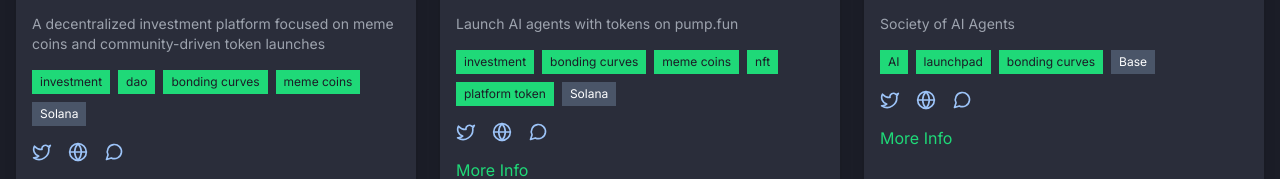
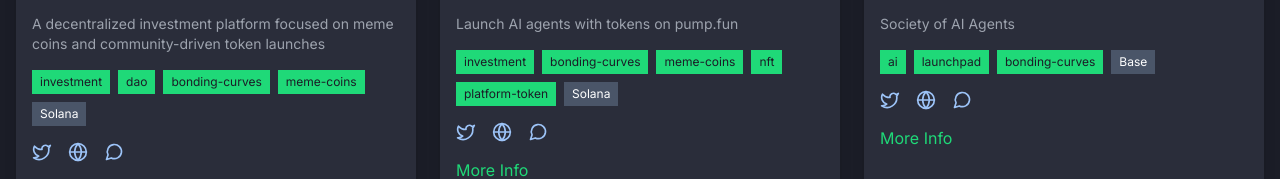
Before and after one commit to codingshot/trump-ecosystem, a Next.js app: page / in a window 1280 px wide. Shown: the part 448-627 px from the top of the page. Built offline with nearby package versions, Linux system fonts and the light colour scheme.

Commit message:
updating tag formatting, tried to do some logic but just changed tags in json and just rawdogg pushing it to the internet

```diff
--- a/app/components/ToolsSection.tsx
+++ b/app/components/ToolsSection.tsx
@@ -12,6 +12,7 @@ import {
 } from "./ui/select"
 import toolsData from '../data/tools.json'
 import { AndOrToggle } from './AndOrToggle'
+import { areStringsEqual } from '../utils/stringUtils'
 
 interface ToolsSectionProps {
   globalSearchQuery: string
--- a/app/data/projects.json
+++ b/app/data/projects.json
@@ -6,8 +6,8 @@
     "url": "https://daos.fun",
     "chatLink": "http://t.me/daosfun",
     "profileImage": "https://pbs.twimg.com/profile_images/1838070559051300864/4vmoeUAj_400x400.png",
-    "tags": ["investment", "dao", "bonding curves", "meme coins"],
-    "blockchain": "Solana",
+    "tags": ["investment", "dao", "bonding-curves", "meme-coins"],
+    "blockchain": ["Solana"],
     "tvl": "",
     "github": "http://github.com/daosfun",
     "contractAddress": "7YarqDFjkZk8TJxK.....(SOL)",
@@ -21,8 +21,8 @@
     "url": "https://vvaifu.fun",
     "chatLink": "http://t.me/vvaifu",
     "profileImage": "https://pbs.twimg.com/profile_images/1847300709789687808/x_8DI6pa_400x400.jpg",
-    "tags": ["investment", "bonding curves", "meme coins", "nft", "platform token"],
-    "blockchain": "Solana",
+    "tags": ["investment", "bonding-curves", "meme-coins", "nft", "platform-token"],
+    "blockchain": ["Solana"],
     "tvl": "",
     "github": "",
     "contractAddress": null,
@@ -36,8 +36,8 @@
     "url": "https://virtuals.io",
     "chatLink": "https://t.me/virtuals",
     "profileImage": "https://pbs.twimg.com/profile_images/1759593486674972672/kh5ynoMH_400x400.jpg",
-    "tags": ["AI", "launchpad", "bonding curves"],
-    "blockchain": "Base",
+    "tags": ["ai", "launchpad", "bonding-curves"],
+    "blockchain": ["Base"],
     "tvl": "",
     "github": "",
     "contractAddress": null,
@@ -51,8 +51,8 @@
     "url": "https://meme.cooking",
     "chatLink": "",
     "profileImage": "https://pbs.twimg.com/profile_images/1821495508336087040/TJP-jO6V_400x400.jpg",
-    "tags": ["token", "bonding curves"],
-    "blockchain": "NEAR",
+    "tags": ["token", "bonding-curves"],
+    "blockchain": ["NEAR"],
     "tvl": "",
     "github": "",
     "contractAddress": "",
@@ -66,8 +66,8 @@
     "url": "https://www.emojicoin.fun/home",
     "chatLink": "https://discord.gg/econia",
     "profileImage": "https://pbs.twimg.com/profile_images/1853618902875635712/7WBHawWR_400x400.jpg",
-    "tags": [ "launchpad", "bonding curves"],
-    "blockchain": "Aptos",
+    "tags": ["launchpad", "bonding-curves"],
+    "blockchain": ["Aptos"],
     "tvl": "",
     "github": "",
     "contractAddress": null,
@@ -81,8 +81,8 @@
     "url": "https://hop.fun",
     "chatLink": "",
     "profileImage": "https://pbs.twimg.com/profile_images/1827504876110188544/G9NH_V7z_400x400.jpg",
-    "tags": [ "launchpad", "bonding curves"],
-    "blockchain": "Sui",
+    "tags": ["launchpad", "bonding-curves"],
+    "blockchain": ["Sui"],
     "tvl": "",
     "github": "",
     "contractAddress": null,
@@ -96,8 +96,8 @@
     "url": "https://pump.uptos.xyz/",
     "chatLink": "https://t.me/uptosportal",
     "profileImage": "https://pbs.twimg.com/profile_images/1846050271526584320/RY38ukoe_400x400.jpg",
-    "tags": [ "launchpad", "bonding curves"],
-    "blockchain": "Aptos",
+    "tags": ["launchpad", "bonding-curves"],
+    "blockchain": ["Aptos"],
     "tvl": "",
     "github": "",
     "contractAddress": null,
@@ -111,8 +111,8 @@
     "url": "https://time.fun",
     "chatLink": "",
     "profileImage": "https://pbs.twimg.com/profile_images/1840758823113445376/TOlW_BuG_400x400.jpg",
-    "tags": ["investment", "social", "bonding curves", "meme coins"],
-    "blockchain": "Solana",
+    "tags": ["investment", "social", "bonding-curves", "meme-coins"],
+    "blockchain": ["Solana"],
     "tvl": "",
     "github": "",
     "contractAddress": "",
@@ -126,8 +126,8 @@
     "url": "https://maps.fun",
     "chatLink": "",
     "profileImage": "https://pbs.twimg.com/profile_images/1861645902064295940/cTbnANJb_400x400.jpg",
-    "tags": ["investment", "bonding curves", "meme coins", "rwa"],
-    "blockchain": "Solana",
+    "tags": ["investment", "bonding-curves", "meme-coins", "rwa"],
+    "blockchain": ["Solana"],
     "tvl": "",
     "github": "",
     "contractAddress": "",
@@ -141,8 +141,8 @@
     "url": "https://gaspump.tg",
     "chatLink": "https://t.me/gasPump_chat",
     "profileImage": "https://pbs.twimg.com/profile_images/1799892413143547904/NWsrdslE_400x400.jpg",
-    "tags": ["investment", "telegram", "meme coins"],
-    "blockchain": "TON",
+    "tags": ["investment", "telegram", "meme-coins"],
+    "blockchain": ["TON"],
     "tvl": "",
     "github": "",
     "contractAddress": "",
@@ -156,8 +156,8 @@
     "url": "https://beta.mitte.gg/meme",
     "chatLink": "https://discord.com/invite/z92eFjHhEf",
     "profileImage": "https://pbs.twimg.com/profile_images/1818627779321380876/_HMtG1iF_400x400.jpg",
-    "tags": ["nft", "bonding curves", "meme coins"],
-    "blockchain": "NEAR",
+    "tags": ["nft", "bonding-curves", "meme-coins"],
+    "blockchain": ["NEAR"],
     "tvl": "",
     "github": "",
     "contractAddress": "",
@@ -171,7 +171,7 @@
     "url": "https://movepump.com",
     "chatLink": "https://t.me/MovePumpChat",
     "profileImage": "https://movepump.com/images/icons/movepump-logo.svg",
-    "tags": ["launchpad", "bonding curves", "meme coins"],
+    "tags": ["launchpad", "bonding-curves", "meme-coins"],
     "blockchain": ["Sui", "Aptos"],
     "tvl": "",
     "github": "",
@@ -186,8 +186,8 @@
     "url": "https://vector.fun",
     "chatLink": "http://t.me/vectordotfun",
     "profileImage": "https://pbs.twimg.com/profile_images/1866882640864784385/i1mXNqzu_400x400.jpg",
-    "tags": ["social", "bonding curves"],
-    "blockchain": "Base",
+    "tags": ["social", "bonding-curves"],
+    "blockchain": ["Base"],
     "tvl": "",
     "github": "",
     "relation": "Social base version of pump.fun",
@@ -200,8 +200,8 @@
     "url": "https://vaderai.ai/app",
     "chatLink": "https://t.me/+RvRL6fEpCQY3YTQ0",
     "profileImage": "https://cdn4.cdn-telegram.org/file/L7wXMPCyAF7s5zVd7jElg2sYBVkrcDpt448s5iI4F3MiENhqbnge059Ul9u12lQL0c2YBQpwC8By0emSL8b6BI11NXD0UI2sW1Aelh3wAAyiJPVvgrFkpR0Iga62auIyQkmlwXwpEVsg-I4xSXIn6Hf2sPPOG8SAERIsjwyPwkb_KVkM-kP0qwPpP98UUV5fj3MoyUpzTKPVmUgDAQOKIMGJaAet99ew-JRCUQ8HfISFgxCjnvRLSVcFpTWtLUns1NhN60wts-mOM67ayr81ZbIPQzlWBZiyy3-X9eml6t2tRURjDmBmZ9iVVjY2cJ7ChJSgS_EOn3wfzP2V9sZrnw.jpg",
-    "tags": ["investment", "bonding curves", "dao", "ai"],
-    "blockchain": "Base",
+    "tags": ["investment", "bonding-curves", "dao", "ai"],
+    "blockchain": ["Base"],
     "tvl": "",
     "github": "",
     "relation": "daos.fun on base, investment DAOs that hold virtual agents.",
@@ -214,8 +214,8 @@
     "url": "https://pump.science",
     "chatLink": "https://t.me/pump_science",
     "profileImage": "https://pbs.twimg.com/profile_images/1840773234251161600/Fewrz0s7_400x400.jpg",
-    "tags": ["investment", "bonding curves", "desci"],
-    "blockchain": "Solana",
+    "tags": ["investment", "bonding-curves", "desci"],
+    "blockchain": ["Solana"],
     "tvl": "",
     "github": "",
     "contractAddress": "",
@@ -229,7 +229,7 @@
     "url": "https://cookie.fun",
     "chatLink": "",
     "profileImage": "https://pbs.twimg.com/profile_images/1863484151715758080/dQPdhDM4_400x400.png",
-    "tags": ["AI", "analytics", "dev-tooling"],
+    "tags": ["ai", "analytics", "dev-tooling"],
     "blockchain": ["Solana", "Base"],
     "tvl": "",
     "github": "",
@@ -244,8 +244,8 @@
     "url": "https://linktr.ee/internosaur",
     "chatLink": "",
     "profileImage": "https://pbs.twimg.com/profile_images/1861530427011297280/auEmIc2O_400x400.jpg",
-    "tags": ["AI", "token", "tooling"],
-    "blockchain": "Solana",
+    "tags": ["ai", "token", "tooling"],
+    "blockchain": ["Solana"],
     "tvl": "",
     "github": "",
     "contractAddress": "",
@@ -259,7 +259,7 @@
     "url": "https://sunpump.me",
     "chatLink": "https://t.me/officialsunpumpmeme",
     "profileImage": "https://pbs.twimg.com/profile_images/1754409055798587392/hmyr9DFd_400x400.jpg",
-    "tags": [ "bonding curves", "meme coins"],
+    "tags": ["bonding-curves", "meme-coins"],
     "blockchain": ["Tron"],
     "tvl": "",
     "github": "",
@@ -274,7 +274,7 @@
     "url": "https://app.hypurr.fun",
     "chatLink": "https://t.me/HypurrFunBot",
     "profileImage": "https://cdn4.cdn-telegram.org/file/gjrqgkiWZuu2nM6tdUJOx9N68jspHOq8ZXaWwDooe-o9Sj7IkClKFz9hJE5lXOTcYHAXcplYm0Iixo5QwSeyc0dyjM_zkLmDWXR6q3_ZcofiO39Ou_EkiRqteXic5JzkTOvNfz5jWN2tAoiwF2ZK7p16LP1iIEek482PlkqrEC-VWH2s4TrFbM5jbkH_kmxPaRySST7ufsHuAc8qPgfgiNNASI8v1sTl1u0exxeXIBIYh_FekBVbnTaPi6_8YOn0MShuW4pjgQtTCfL4wwLr_6s-F9mFpRL0JzHMMv9Gbw1lMMOp24NCvU_boCHMKhc7EHcz1PccHmpllOF_Eic2iQ.jpg",
-    "tags": [ "bonding curves", "meme coins", "investment"],
+    "tags": ["bonding-curves", "meme-coins", "investment"],
     "blockchain": ["Hyperliquid"],
     "tvl": "",
     "github": "",
@@ -289,7 +289,7 @@
     "url": "https://bellum.exchange",
     "chatLink": "https://t.co/bcRyoxMGRv",
     "profileImage": "https://pbs.twimg.com/profile_images/1821633445178830850/i-pVW3p9_400x400.jpg",
-    "tags": [ "bonding curves", "meme coins", "investment"],
+    "tags": ["bonding-curves", "meme-coins", "investment"],
     "blockchain": ["Avalanche"],
     "tvl": "",
     "github": "",
@@ -304,7 +304,7 @@
     "url": "https://etherfun.app",
     "chatLink": "https://discord.com/invite/ethervista",
     "profileImage": "https://pbs.twimg.com/profile_images/1808992707161042946/eVPxjRNv_400x400.jpg",
-    "tags": [ "bonding curves", "meme coins"],
+    "tags": ["bonding-curves", "meme-coins"],
     "blockchain": ["Base", "Ethereum"],
     "tvl": "",
     "github": "",
@@ -319,7 +319,7 @@
     "url": "https://ape.store",
     "chatLink": "https://t.me/apedotstore",
     "profileImage": "https://pbs.twimg.com/profile_images/1771606107514908672/V2YiSoxw_400x400.jpg",
-    "tags": [ "bonding curves", "meme coins"],
+    "tags": ["bonding-curves", "meme-coins"],
     "blockchain": ["Base"],
     "tvl": "",
     "github": "",
@@ -334,12 +334,12 @@
     "url": "https://rug.fun",
     "chatLink": "http://t.me/",
     "profileImage": "https://pbs.twimg.com/profile_images/1858569423461961728/dvvkbBfO_400x400.jpg",
-    "tags": [ "bonding curves", "meme coins"],
-    "blockchain": "Base",
+    "tags": ["bonding-curves", "meme-coins"],
+    "blockchain": ["Base"],
     "tvl": "",
     "github": "",
     "contractAddress": null,
-    "relation": "Pump.fun inspired on Base, but with a twist. Rug.fun comes from the Farcaster ecosystem and is relatively interesting in gameplay, similar to horse racing games. Players need to guess the 1st and 10th place correctly to get high odds returns. Each round of the game lasts 12 hours, and players can create tokens or buy tokens. Initially, players can change bet tokens at will without charging additional fees. As time accumulates, the cost of changing tokens increases. Eventually other projects will add liquidity to the No. 1 pool to achieve price growth. The official Twitter account announced on August 15 that it is being updated after not being updated for 2 months.",
+    "relation": "Pump.fun inspired on Base, but with a twist. Rug.fun comes from the Farcaster ecosystem and is relatively interesting in gameplay, similar to horse racing games. Players need to guess the 1st and 10th place correctly to get high odds returns. Each round of the game lasts 12 hours, and players can create tokens or buy tokens. Initially, players can change bet tokens at will without charging additional fees. As time accumulates, the cost of changing tokens increases. Eventually other projects will add liquidity to the No. 1 pool to achieve price growth. The official Twitter account announced on August 15 that it is being update",
     "active": false
   }
 ]
--- a/app/data/tools.json
+++ b/app/data/tools.json
@@ -28,7 +28,7 @@
     "url": "https://elizaos.ai/",
     "chatLink": "https://discord.gg/ai16z",
     "profileImage": "https://avatars.githubusercontent.com/u/186240462?s=200&v=4",
-    "tags": ["tool", "ai", "bot", "dev tooling"],
+    "tags": ["tool", "ai", "bot", "dev-tooling"],
     "blockchain": ["Solana", "NEAR", "Base", "Multichain"],
     "relation": "Launch agent with integrations into pump.fun"
   },
@@ -51,7 +51,7 @@
     "url": "https://raydium.io/swap/",
     "chatLink": "",
     "profileImage": "https://pbs.twimg.com/profile_images/1742621757230678016/_Av2hYEY_400x400.jpg",
-    "tags": ["Dex", "Solana"],
+    "tags": ["dex", "solana"],
     "blockchain": "Solana",
     "relation": "pump.fun pools launch on rayd"
   },
@@ -62,7 +62,7 @@
     "url": "https://slingshot.finance/",
     "chatLink": "",
     "profileImage": "https://pbs.twimg.com/profile_images/1837343014529945603/99c-r2yz_400x400.jpg",
-    "tags": [ "Solana", "App", "trading"],
+    "tags": [ "solana", "app", "trading"],
     "blockchain": ["Solana", "Ethereum", "Base"],
     "relation": "user can trade meme coins more easily from pump"
   },
@@ -73,7 +73,7 @@
     "url": "https://solana-scripts.com/",
     "chatLink": "https://discord.gg/solana-scripts",
     "profileImage": "https://solana-scripts.com/img/logo-Photoroom.png",
-    "tags": [ "dev tooling"],
+    "tags": [ "dev-tooling"],
     "blockchain": ["Solana"],
     "relation": "An open-source bundler for Pump.Fun. Allows you to create a token and bundle it with 25 buys. Also a comment bot"
   },
```
Also changed, not shown: app/utils/stringUtils.ts (added, +7 -0 lines).
